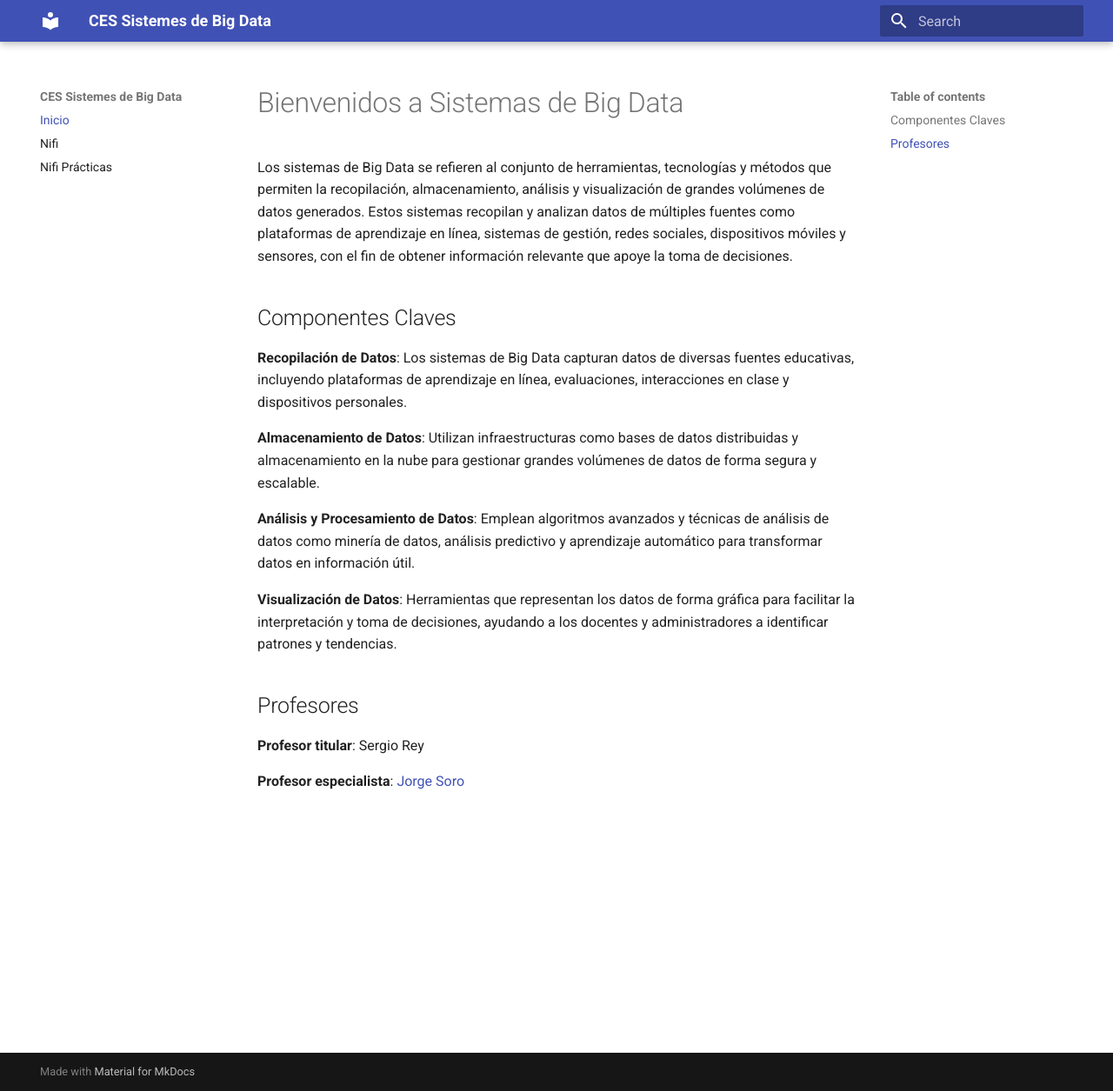
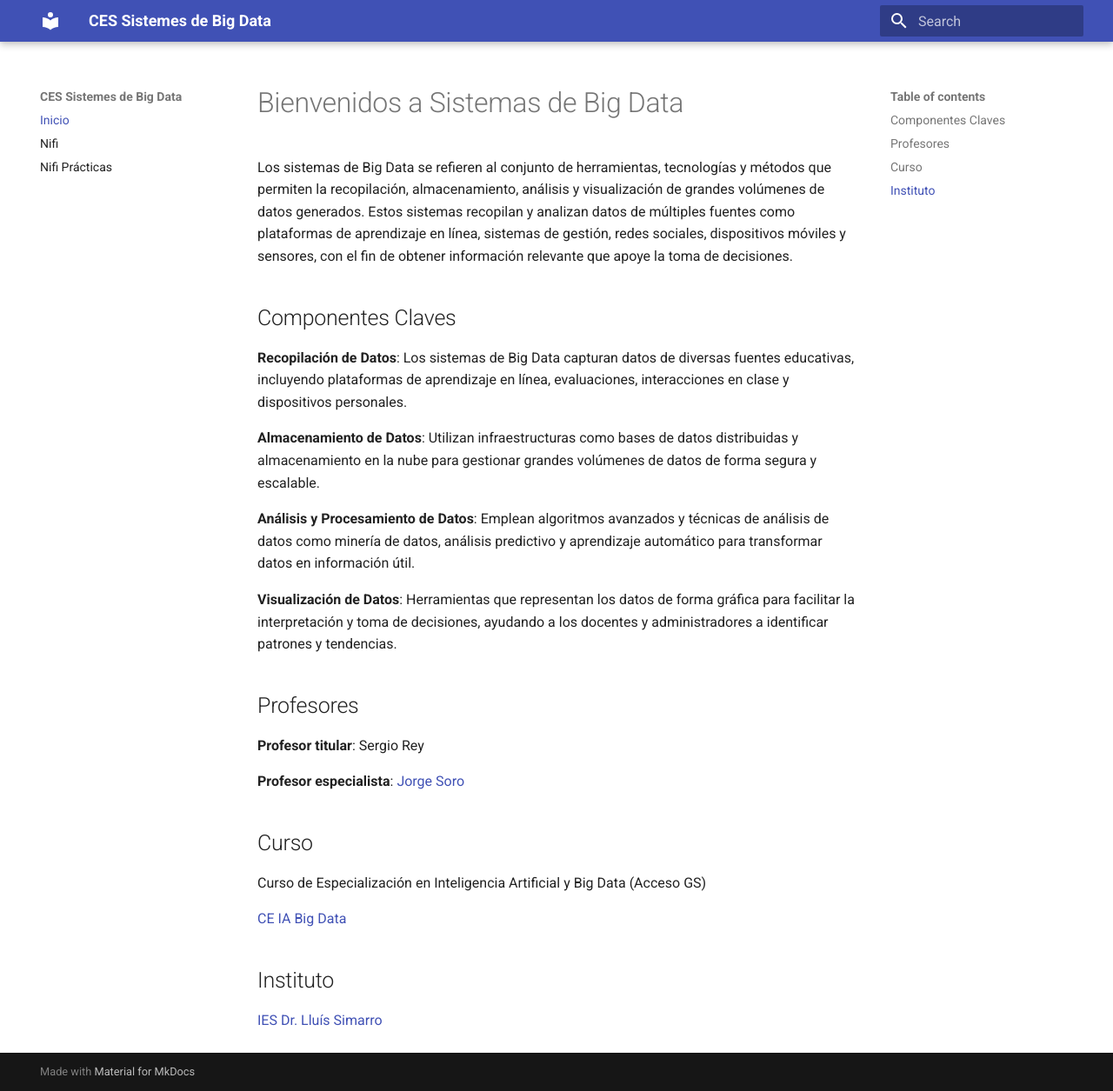
Before and after one commit to jorsodom/bigdata-sb, an MkDocs documentation site: the page built from docs/index.md, in a window 1280 px wide and 1255 px high. Shown: the whole window at 87% size. Built offline with MkDocs 1.6.1 and Material for MkDocs 9.7.7, drawn with Linux system fonts in a browser that asks for light colours.

Commit message:
index update

```diff
--- a/docs/index.md
+++ b/docs/index.md
@@ -17,3 +17,13 @@ Los sistemas de Big Data se refieren al conjunto de herramientas, tecnologías y
 **Profesor titular**: Sergio Rey
 
 **Profesor especialista**: [Jorge Soro](https://www.linkedin.com/in/jorsodom/)
+
+## Curso
+
+Curso de Especialización en Inteligencia Artificial y Big Data (Acceso GS)
+
+[CE IA Big Data](https://todofp.es/que-estudiar/familias-profesionales/informatica-comunicaciones/ce-inteligencia-artificial-bigdata.html)
+
+## Instituto
+
+[IES Dr. Lluís Simarro](https://portal.edu.gva.es/ieslluissimarro/)
```
